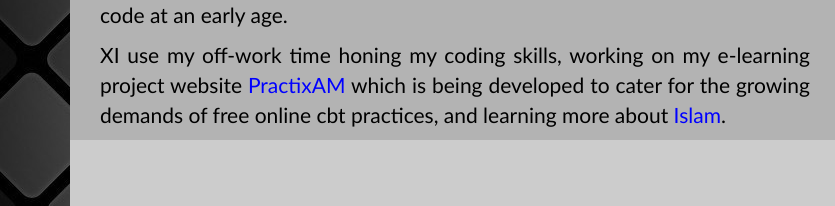
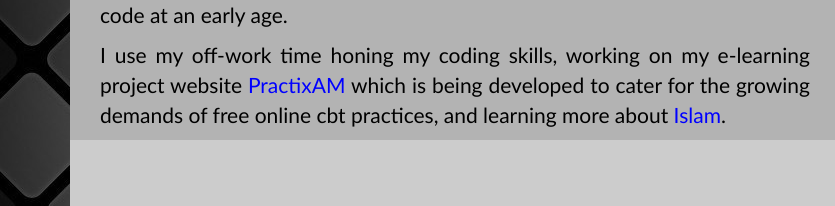
Before and after one commit to hammedalao/hammedalao.github.io, a plain HTML site: page index.html in a window 1280 px wide. Shown: the part 437-643 px from the top of the page, 0-835 px from the left. Drawn offline with Linux system fonts and the light colour scheme.

Commit message:
Update index.html

```diff
--- a/index.html
+++ b/index.html
@@ -61,7 +61,7 @@
                      <a href = "http://www.w3schools.com/js" target = "_blank">JavaScript</a> and
                      <a href = "https://docs.python.org" target = "_blank">Python</a>. I care so much about kids learning to
                      code at an early age.
-                <p>XI use my off-work time honing my coding skills, working on my e-learning project website  <a href = "https://onlinecbt.gnomio.com/" target = "_blank">PractixAM</a> which is being developed to cater for the growing demands of free online cbt practices, and learning more about <a href = "https://iou.edu.gm" target = "_blank">Islam</a>.</p>
+                <p>I use my off-work time honing my coding skills, working on my e-learning project website  <a href = "https://onlinecbt.gnomio.com/" target = "_blank">PractixAM</a> which is being developed to cater for the growing demands of free online cbt practices, and learning more about <a href = "https://iou.edu.gm" target = "_blank">Islam</a>.</p>
                 </p>
             </div>
 
```
